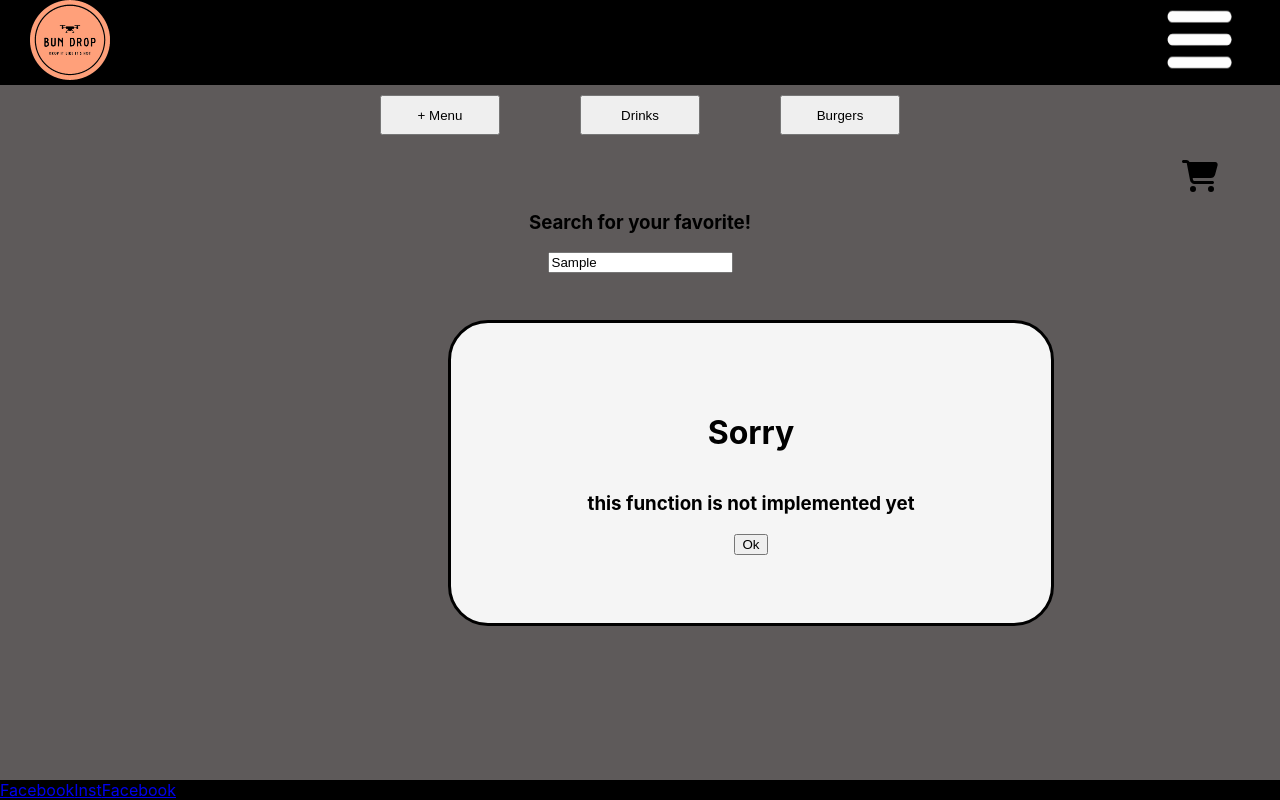
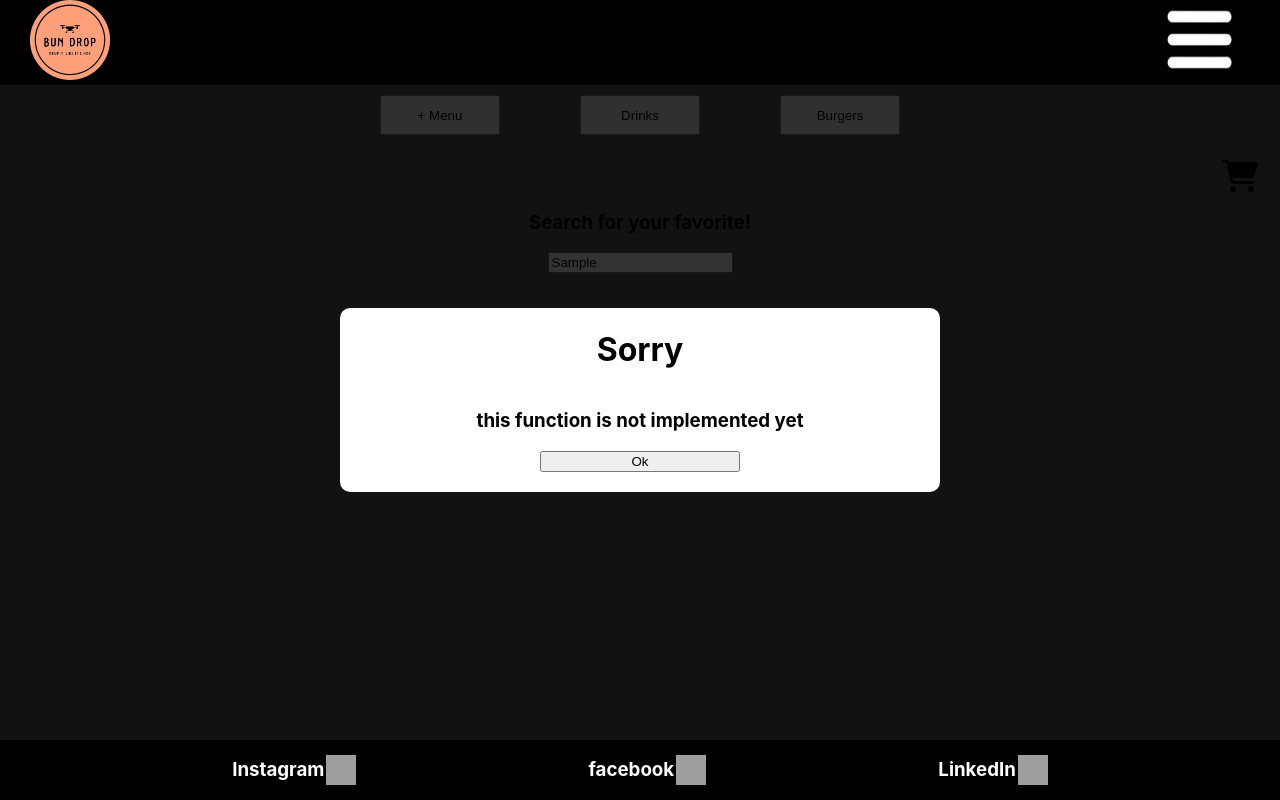
Before and after one commit to Jontzey/bundrop, a React (Create React App) app: page /menu in a window 1280 px wide. Both pictures are taken after typing "Sample" into the empty fields and a click on the button "+ Menu". Built offline with nearby package versions, Linux system fonts and the light colour scheme; data requests are answered from the project's data file; grey boxes are pictures that could not be loaded.

Commit message:
User interface update
It has more cleaner look aswell footer now has a tags with images.
found a prop that opens a new window instead of replacing current.

target="_blank"

```diff
--- a/package.json
+++ b/package.json
@@ -3,6 +3,7 @@
   "version": "0.1.0",
   "private": true,
   "dependencies": {
+    "@fortawesome/free-brands-svg-icons": "^6.4.0",
     "@fortawesome/free-regular-svg-icons": "^6.4.0",
     "@fortawesome/free-solid-svg-icons": "^6.4.0",
     "@fortawesome/react-fontawesome": "^0.2.0",
--- a/src/App.css
+++ b/src/App.css
@@ -96,6 +96,12 @@ h2{
 
 /* This is PRODUCT Selection JSX COMPONENT */
 
+.MenySele-container-div{
+  display: flex;
+  justify-content: center;
+  align-items: center;
+}
+
 .MenySele-container{
   display: flex;
   justify-content: center;
@@ -126,7 +132,7 @@ h2{
   left:35%;
   background-color: whitesmoke;
   border-radius: 40px;
-  z-index: 10;
+  z-index: 1;
 }
 
 
@@ -215,6 +221,7 @@ h2{
 }
 
 .add-btn{
+  font-weight: bolder;
   margin-top: 10px;
   border-radius: 5px;
   width: 120px;
@@ -222,9 +229,8 @@ h2{
 }
 .add-btn:hover{
 
-  color: blue;
   background-color: rgb(168, 236, 7);
-  transition: ease-in 0.2s;
+  transition: ease-in 0.7s;
 
 }
 
--- a/src/components/ProductSelection.jsx
+++ b/src/components/ProductSelection.jsx
@@ -1,4 +1,5 @@
 import React, { useState } from 'react';
+import SorryModal from '../componentsUi/SorryModal';
 
 
 
@@ -20,30 +21,28 @@ function ProductSelection(props) {
         }
 
     }
-    function setWindowState() {
-        if(popWindow === false){
-            setPopWindow(true);
-            props.GetNotificationNotImplemented(popWindow)
-        }
-        else{
-            setPopWindow(false)
-            props.GetNotificationNotImplemented(popWindow)
-        }
+    function getModalState() {
+
+        setPopWindow(false);
+    }
+    function outsideModal(){
+        setPopWindow(false);
     }
 
-    return ( <div className='MenySele-container'>
-        <button onClick={getNotiWindow} className='btnSel'>+ Menu</button>
+    return ( <div className='MenySele-container-div'>
+        <div className='MenySele-container'>
+            <button onClick={getNotiWindow} className='btnSel'>+ Menu</button>
         <button onClick={getNotiWindow} className='btnSel'>Drinks</button>
         <button onClick={getNotiWindow} className='btnSel'>Burgers</button>
+        </div>
+
         {!popWindow ? (
             <div >
 
             </div>
         ):(
-            <div className='TestFunction'>
-                <h1>Sorry</h1>
-                <h3>this function is not implemented yet</h3>
-                <button onClick={setWindowState}>Ok</button>
+            <div className='menu-modal' onClick={outsideModal}>
+                <SorryModal isModal={getModalState}/>
             </div>
         )
 
--- a/src/components/Receipt.jsx
+++ b/src/components/Receipt.jsx
@@ -1,5 +1,6 @@
 import React, { useEffect, useState } from 'react';
 import Navbar from '../componentsUi/Navbar';
+import Footer from '../componentsUi/Footer';
 
 
 
@@ -49,6 +50,7 @@ function Receipt() {
                     </div>
                 ))
             }
+            <Footer/>
     </div> );
 }
 
--- a/src/componentsUi/CartHolder.jsx
+++ b/src/componentsUi/CartHolder.jsx
@@ -20,7 +20,7 @@ function CartHolder(props) {
 
 
 
-    return (  <div style={{display:"flex", backgroundColor:"#", justifyContent:"end", marginTop:"15px", position:"sticky", top:"100px", marginRight:"60px",}}>
+    return (  <div style={{display:"flex", backgroundColor:"#", justifyContent:"end", marginTop:"15px", position:"sticky", top:"100px", marginRight:"20px",}}>
 
          <div style={{marginTop:"10px"}}>
         <Link style={{color:"black"}} to={"/order"}>
--- a/src/componentsUi/ConfirmedModal.jsx
+++ b/src/componentsUi/ConfirmedModal.jsx
@@ -13,7 +13,7 @@ function ConfirmedModal(props) {
                     <h1 className="text-modal" style={{textDecoration:"underline"}}>Your food will arrive at</h1>
                     <h1 className="text-modal">{props.time}</h1>
 
-                    <img style={{borderRadius:"900px", zIndex:"-1", height:"300px", width:"300px"}} src='https://media0.giphy.com/media/YWUvOugDNUBS0MTqkv/giphy.gif?cid=ecf05e47ue2adwql6dkpg5x2y8wxbvfhty0s7xzhy7ssqra0&ep=v1_gifs_search&rid=giphy.gif&ct=g' alt='Error, img not found'/>
+                    <img style={{borderRadius:"900px", zIndex:"-1", height:"300px", width:"300px", border:"solid white 12px"}} src='https://media0.giphy.com/media/YWUvOugDNUBS0MTqkv/giphy.gif?cid=ecf05e47ue2adwql6dkpg5x2y8wxbvfhty0s7xzhy7ssqra0&ep=v1_gifs_search&rid=giphy.gif&ct=g' alt='Error, img not found'/>
                 </div>);
 }
 
--- a/src/componentsUi/Footer.jsx
+++ b/src/componentsUi/Footer.jsx
@@ -1,15 +1,40 @@
 import React from 'react';
 
 
+//// target="_blank"  === Opens a new tab ALSO if u want to use rel="noopener noreferrer"
+/// it apperantly works as to prevent any potential security risks associated with opening the link in a new tab.
 
 
 
 function Footer() {
-    return ( <div style={{display:"flex", position:"fixed", bottom:"0", backgroundColor:"black", width:"100%"}}>
-        <a href='https://www.youtube.com/watch?v=yVLfEHXQk08'>Facebook</a>
-        <a href='https://media3.giphy.com/media/CuuSHzuc0O166MRfjt/giphy.gif?cid=ecf05e474xhr1w7b1no112ysf5hkqwbfccok83belawqhzkf&ep=v1_gifs_search&rid=giphy.gif&ct=g'>Inst</a>
-        <a href='https://media3.giphy.com/media/CuuSHzuc0O166MRfjt/giphy.gif?cid=ecf05e474xhr1w7b1no112ysf5hkqwbfccok83belawqhzkf&ep=v1_gifs_search&rid=giphy.gif&ct=g'>Facebook</a>
+    return ( <div style={{display:"flex", position:"fixed", bottom:"0", backgroundColor:"black", width:"100%", justifyContent:"space-evenly"}}>
+        <a style={{textDecoration:"none"}} href='https://www.youtube.com/watch?v=9WnRInVlWbs' target="_blank" >
+
+            <div style={{display:"flex", alignItems:"center", gap:"2px"}} >
+            <h3 style={{color:"white"}} >Instagram</h3>
+            <img style={{width:"30px", height:"30px"}} src="https://www.edigitalagency.com.au/wp-content/uploads/new-Instagram-logo-white-glyph-1200x1199.png" alt="error" />
+            </div>
+
+        </a>
+        <a style={{textDecoration:"none"}}  href='https://www.youtube.com/watch?v=yVLfEHXQk08' target="_blank" >
+
+            <div style={{display:"flex", alignItems:"center", gap:"2px"}} >
+            <h3 style={{color:"white"}} >facebook</h3>
+            <img style={{width:"30px", height:"30px"}} src="https://p7.hiclipart.com/preview/424/88/63/computer-icons-facebook-logo-clip-art-black-and-white-icon.jpg" alt="error" />
+            </div>
+
+        </a>
+        <a style={{textDecoration:"none"}}  href='https://www.youtube.com/watch?v=dlXSJ83T9Lg' target="_blank" rel="noopener noreferrer" >
+
+            <div style={{display:"flex", alignItems:"center", gap:"2px"}} >
+            <h3 style={{color:"white"}} >LinkedIn</h3>
+            <img style={{width:"30px", height:"30px"}} src="https://www.citypng.com/public/uploads/preview/hd-linkedin-square-black-icon-transparent-background-11640440466zdofrsi3gy.png" alt="error" />
+            </div>
+
+        </a>
     </div>);
 }
 
+
+
 export default Footer;
--- /dev/null
+++ b/src/componentsUi/SorryModal.jsx
@@ -0,0 +1,14 @@
+import React from 'react';
+
+
+
+
+function SorryModal(props) {
+    return (    <div className='menu-modal-content'>
+                    <h1>Sorry</h1>
+                    <h3>this function is not implemented yet</h3>
+                    <button style={{marginBottom:"20px", width:"200px"}} onClick={props.isModal}>Ok</button>
+                </div> );
+}
+
+export default SorryModal;
```
Also changed, not shown: BunDrop.json (line endings or trailing spaces), 1 other file (tests, documents, lock files or other folders).
